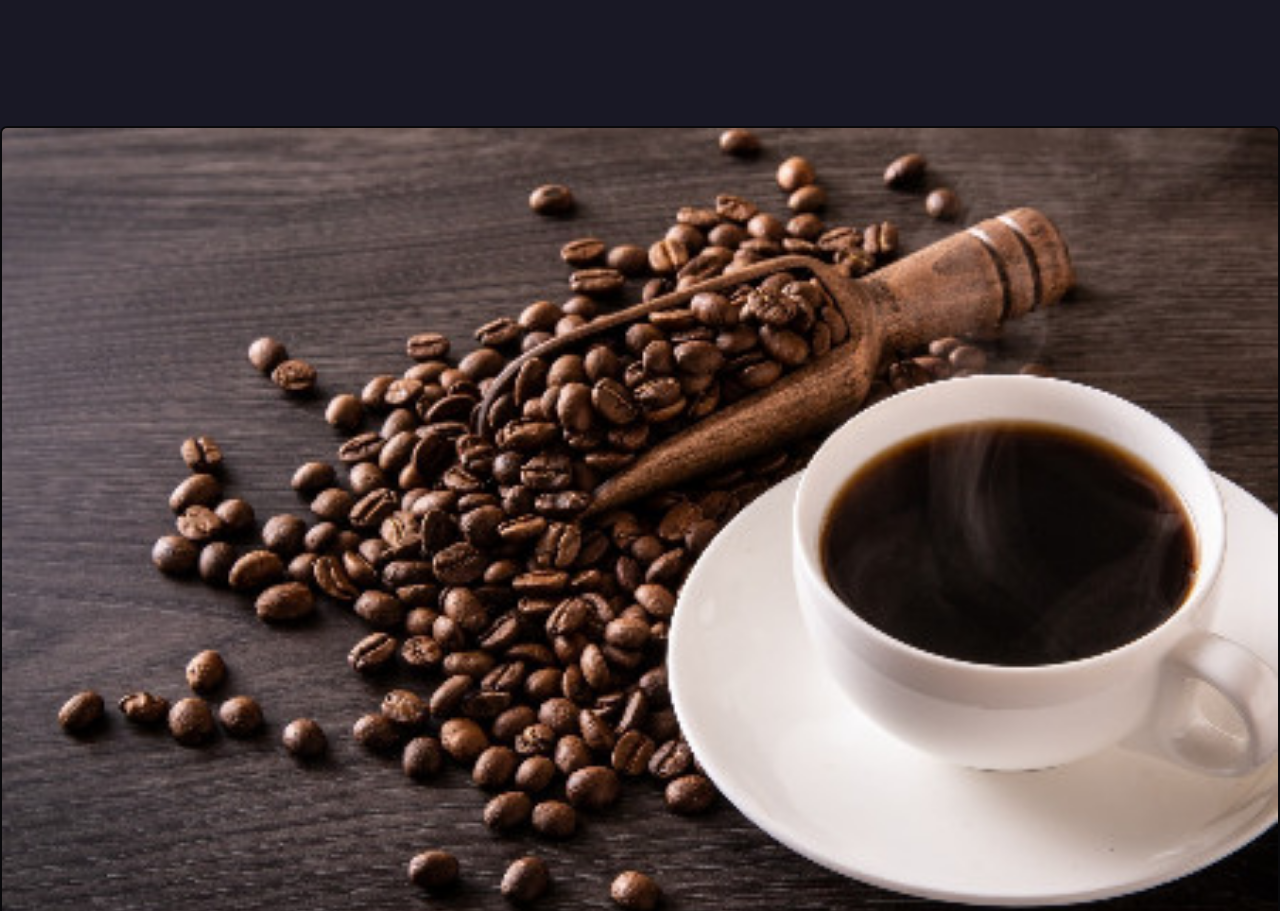
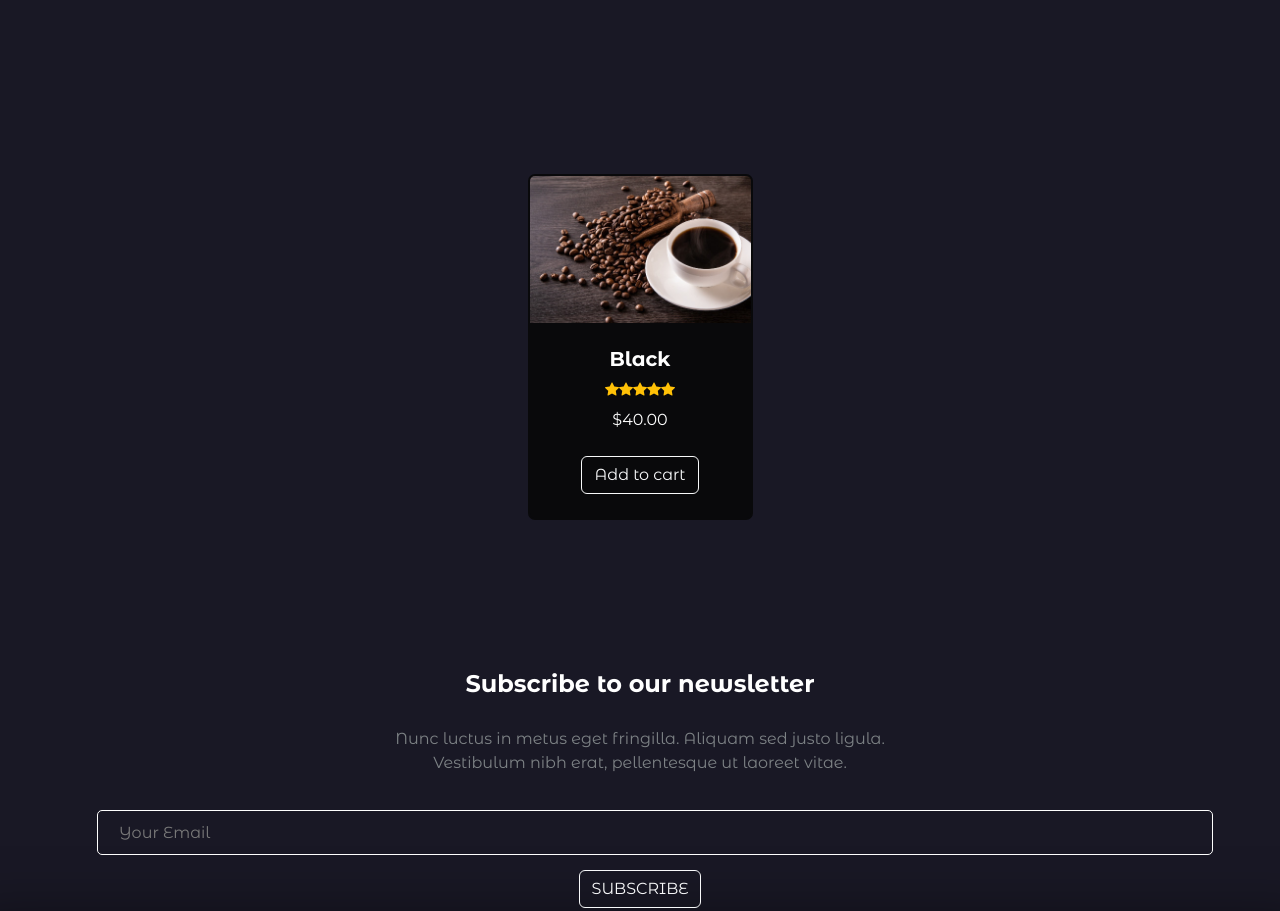
Before and after one commit to GaredJr/Sundrinks, a plain HTML site: page index.html in a window 1280 px wide. Shown: the part 1760-2671 px from the top of the page. Drawn offline with nearby package versions, Linux system fonts and the light colour scheme.

Commit message:
ASDASD
SADA

```diff
--- a/index.html
+++ b/index.html
@@ -313,8 +313,10 @@
 </section>
 
 <section id="About" class="py-5 bg-main">
-    <div class="col mb-5">
-        <div class="card h-5">
+    <div class="container px-4 px-lg-5 mt-5">
+        <div class="row gx-4 gx-lg-5 row-cols-2 row-cols-md-3 row-cols-xl-4 justify-content-center ">
+            <div class="col mb-5  ">
+                <div class="card h-100 ">
             <!-- Product image-->
             <img class="card-img-top" src="assets/image8.jpg" alt="..." />
             <!-- Product details-->
```
